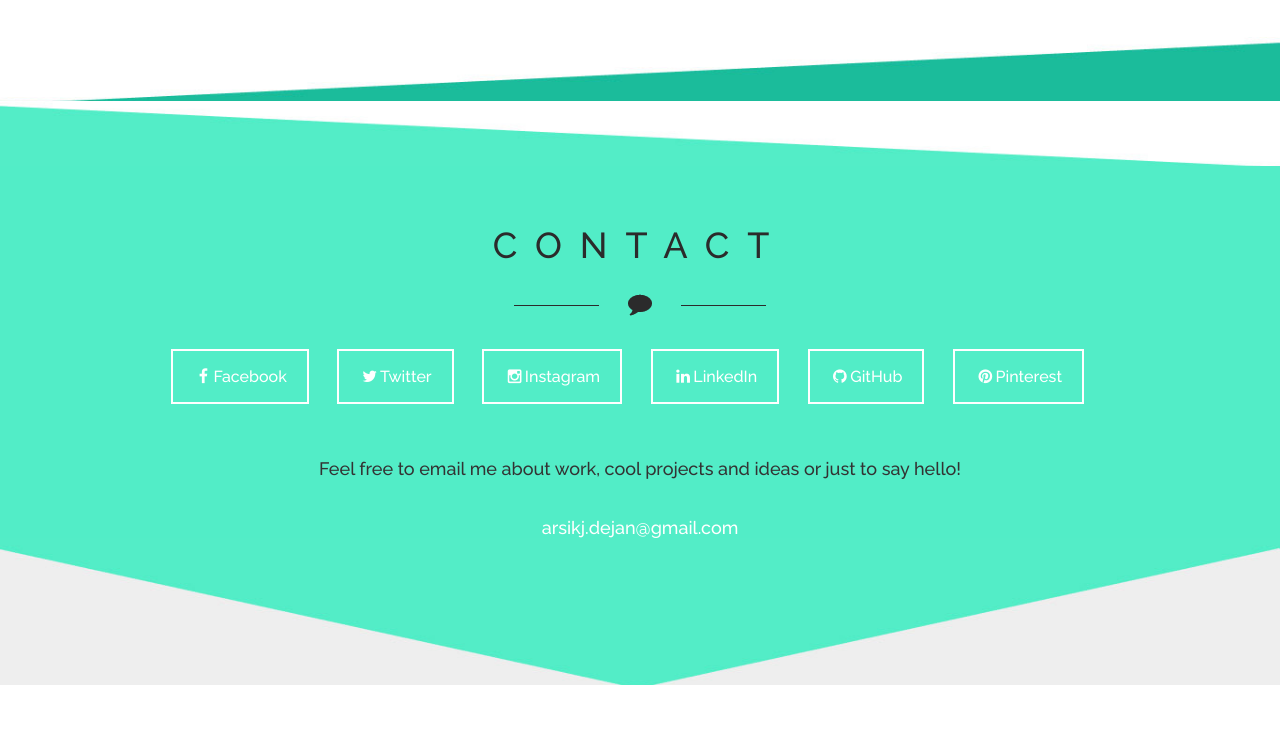
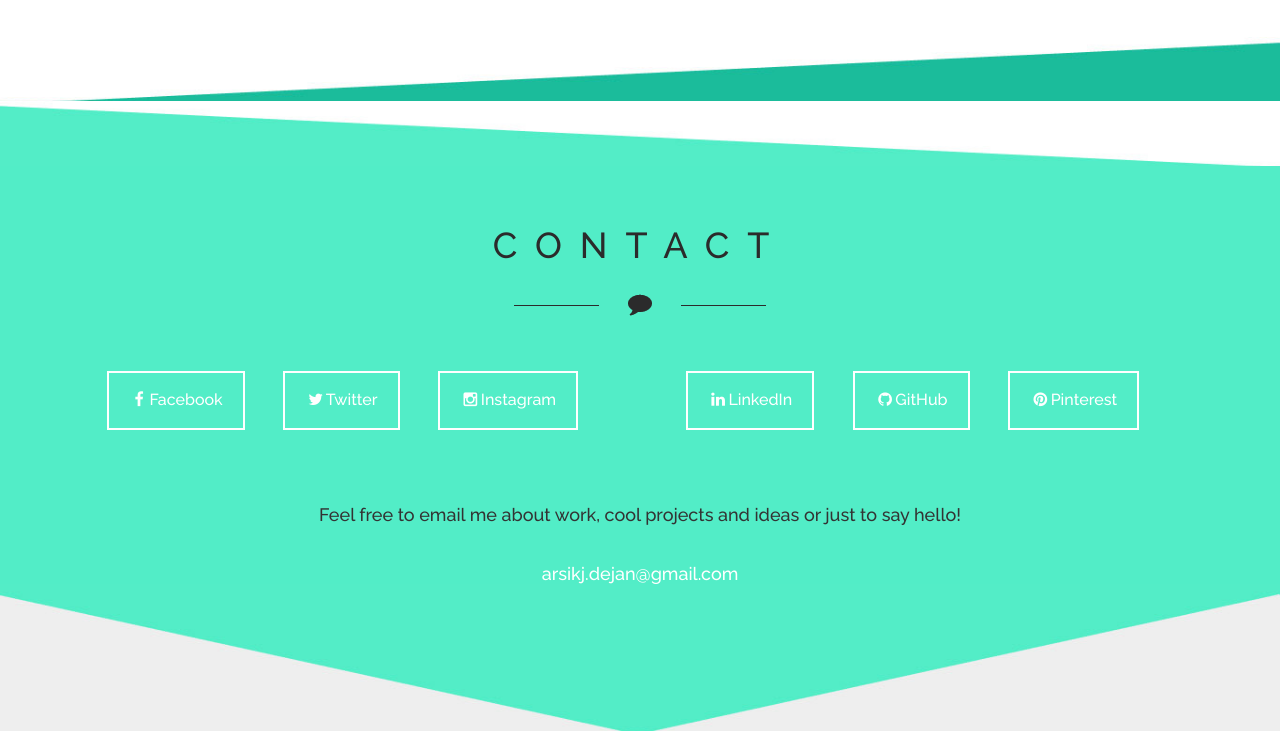
Before and after one commit to arsikj/arsikj.github.io, a plain HTML site: page index.html in a window 1280 px wide. Shown: the part 1051-1782 px from the top of the page. Before the commit the page ends 1736 px from the top, so only its background shows below. Drawn offline with Linux system fonts and the light colour scheme.

Commit message:
Added cv

```diff
--- a/css/style.css
+++ b/css/style.css
@@ -3514,4 +3514,26 @@ a.callbacks_nav.callbacks1_nav.prev {
 	border:2px solid #000;
 }
 
+.nav-social {
+    width: 100%;
+}
+
+.nav-social ul {
+    display: flex;
+    flex-direction: row;
+    margin: 0;
+    padding: 0;
+}
+
+.nav-social ul li {
+    list-style: none;
+    flex-grow: 1;
+    text-align: center;
+    padding: 5px;
+}
+
+.nav-social ul li a {
+    display: block;
+}
+
 /*-- responsive media queries --*/
--- a/index.html
+++ b/index.html
@@ -99,7 +99,7 @@ License URL: http://creativecommons.org/licenses/by/3.0/
 				<h1>DEJAN ARSIKJ</h1>
 				<div class="border"></div>
 				<h2>Software Engineer</h2>
-				<a href="#">Grab my résumé</a>
+				<a href="http://arsikj.github.io/Dejan_Arsikj_CV.pdf">Grab my résumé</a>
 			</div>
 			<div class="clearfix"></div>
 		</div>
@@ -139,14 +139,18 @@ License URL: http://creativecommons.org/licenses/by/3.0/
 			<h3>CONTACT</h3>
 			<div class="strip text-center"><img src="images/con1.png" alt=" "/></div>
 		</div>
-		<div class="text-center" style="margin-top:50px !important">
+		<div class="text-center nav-social" style="margin-top:50px !important">
 			<ul>
-				<li><a class="social-network" href="#"><i class="fa fa-facebook fa-fw"></i><span>Facebook</span></a></li>
-				<li><a class="social-network" href="#"><i class="fa fa-twitter fa-fw"></i><span>Twitter</span></a></li>
-				<li><a class="social-network" href="#"><i class="fa fa-instagram fa-fw"></i><span>Instagram</span></a></li>
-				<li><a class="social-network" href="#"><i class="fa fa-linkedin fa-fw"></i><span>LinkedIn</span></a></li>
-				<li><a class="social-network" href="#"><i class="fa fa-github fa-fw"></i><span>GitHub</span></a></li>
-				<li><a class="social-network" href="#"><i class="fa fa-pinterest fa-fw"></i><span>Pinterest</span></a></li>
+				<div class="col-xs-6">
+					<li><a class="social-network" target="_blank" href="https://www.facebook.com/profile.php?id=1577800991"><i class="fa fa-facebook fa-fw"></i><span>Facebook</span></a></li>
+					<li><a class="social-network" target="_blank" href="https://twitter.com/arsic_d"><i class="fa fa-twitter fa-fw"></i><span>Twitter</span></a></li>
+					<li><a class="social-network" target="_blank" href="https://www.instagram.com/arsikj/"><i class="fa fa-instagram fa-fw"></i><span>Instagram</span></a></li>
+				</div>
+				<div class="col-xs-6">
+					<li><a class="social-network" target="_blank" href="https://mk.linkedin.com/in/dejan-arsikj-260b58b3"><i class="fa fa-linkedin fa-fw"></i><span>LinkedIn</span></a></li>
+					<li><a class="social-network" target="_blank" href="https://github.com/arsikj"><i class="fa fa-github fa-fw"></i><span>GitHub</span></a></li>
+					<li><a class="social-network" target="_blank" href="https://www.pinterest.com/dejaan1992"><i class="fa fa-pinterest fa-fw"></i><span>Pinterest</span></a></li>
+				</div>
 			</ul>
 		</div>
 		</br>
```
Also changed, not shown: 1 other file.
